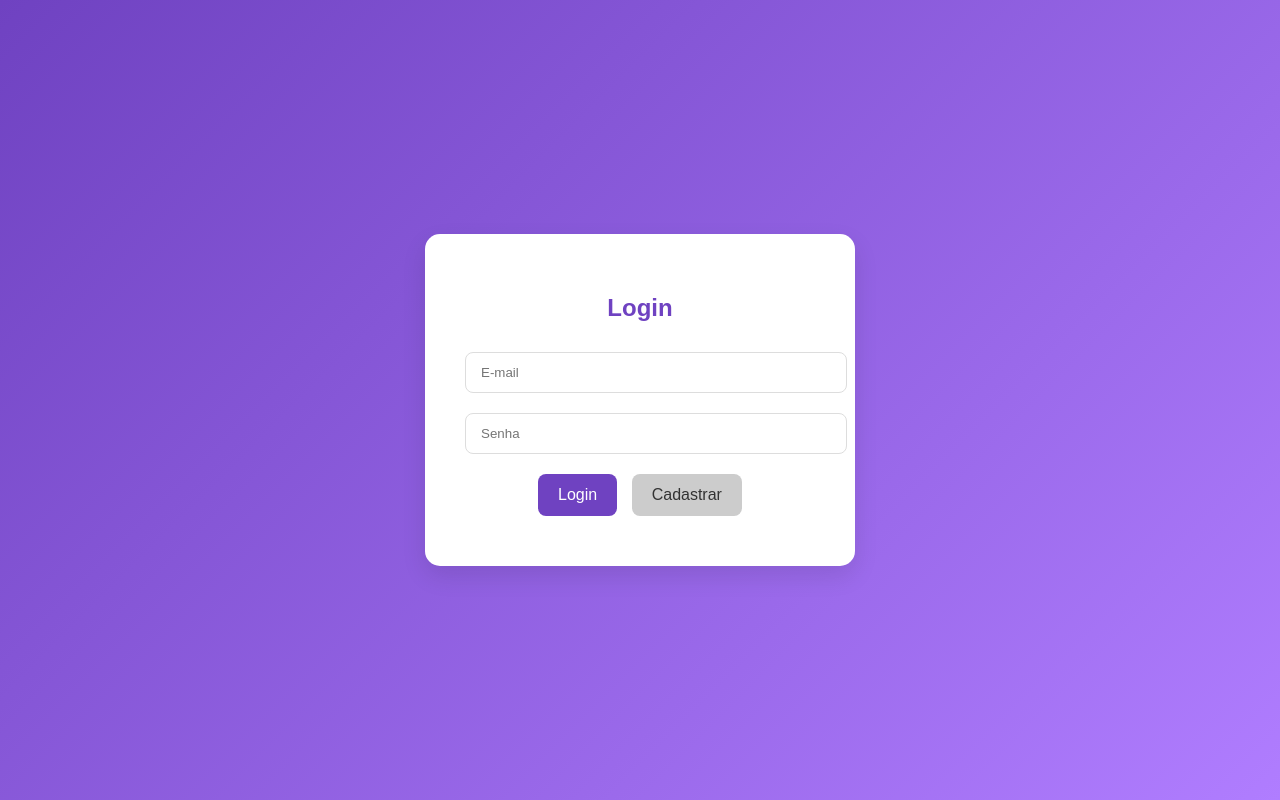
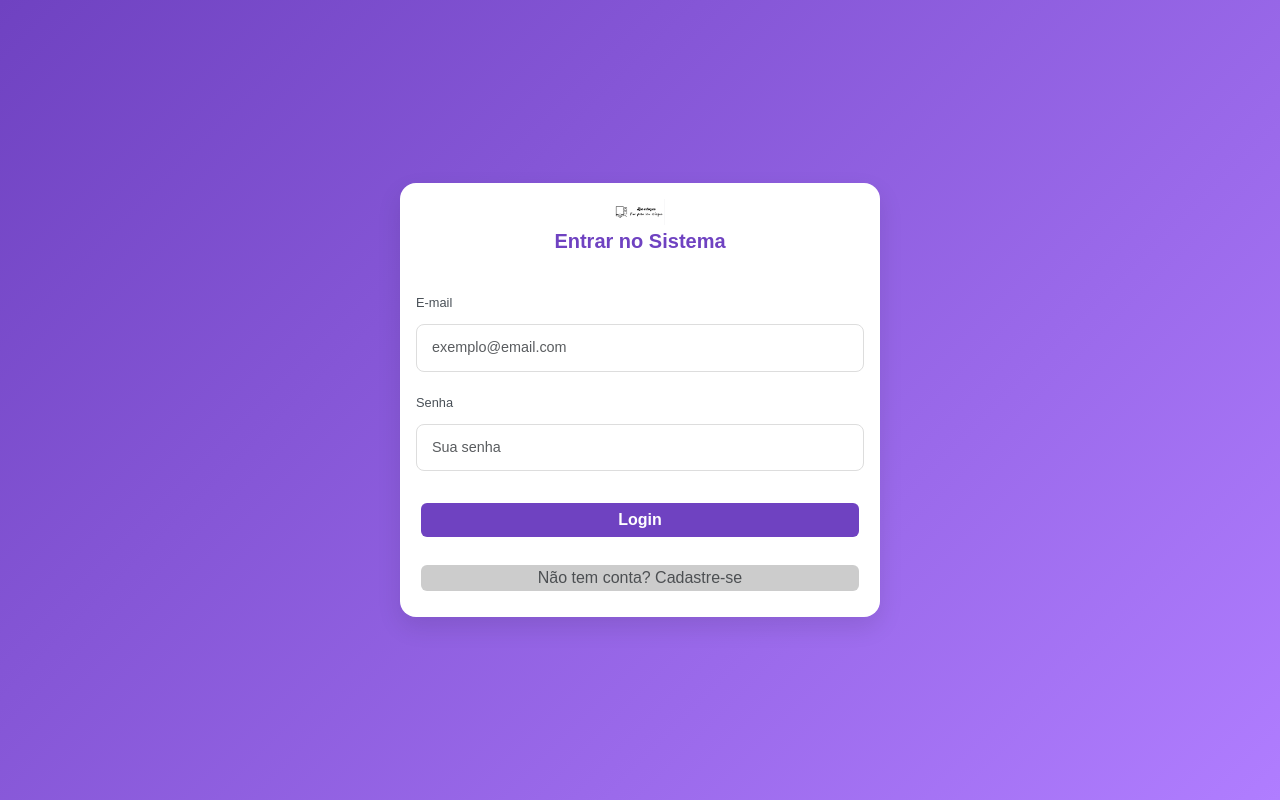
Before and after one commit to EduardoFelipeSilva/fatec, a PHP site: page /resources/views/login.php in a window 1280 px wide. Run offline with PHP 8.4, Linux system fonts and the light colour scheme; style sheets or scripts are compiled from the project's sources.

```diff
--- a/test-main/resources/css/drop_up.css
+++ b/test-main/resources/css/drop_up.css
@@ -473,7 +473,7 @@ html.dark-theme .table td {
 .table-responsive-wrapper table {
     width: 100%;
     border-collapse: collapse;
-    table-layout: fixed;
+    table-layout: auto;
 }
 
 .table-responsive td,
--- a/test-main/resources/views/cadastroTipo.php
+++ b/test-main/resources/views/cadastroTipo.php
@@ -49,7 +49,7 @@
                         </div>
             <?php } ?>
 
-                <form action="../Controller/controllerTipo.php" method="POST" class="form-container">
+                <form action="../controller/controllerTipo.php" method="POST" class="form-container">
                     <input type="hidden" name="acao" value="Salvar">
                     <div class="form-section">
                         <div class="form-row">
--- a/test-main/resources/views/estoque.php
+++ b/test-main/resources/views/estoque.php
@@ -157,7 +157,7 @@ $totalPaginas = ceil($totalEstoques / $limite);
                         <tr>
                             <th>ID</th>
                             <th>Produto</th>
-                            <th>Armazenamento</th>
+                            <th class="text-nowrap">Armazenamento</th>
                             <th>Quantidade</th>
                             <th>Status</th>
                             <th>Adicionar</th>
@@ -180,7 +180,7 @@ $totalPaginas = ceil($totalEstoques / $limite);
                                     <?= htmlspecialchars($estoque['produto_nome']) ?>
                                 </td>
 
-                                <td>
+                                <td class="text-nowrap">
                                     <?= htmlspecialchars($estoque['armazenamento_nome']) ?>
                                 </td>
 
--- a/test-main/resources/views/index.php
+++ b/test-main/resources/views/index.php
@@ -29,9 +29,7 @@
             <a href="vendas.php"><button class="action-btn">
                 <i class="bi bi-bookmark action-icon"></i> Consultar
             </button></a>
-            <a href="login.php"><button class="action-btn">
-                <i class="bi bi-pencil-square action-icon"></i> Login
-            </button></a>
+
             <a href="estoque.php"><button class="action-btn">
                 <i class="bi bi-download action-icon"></i> Remover
             </button></a>
--- a/test-main/resources/views/login.php
+++ b/test-main/resources/views/login.php
@@ -1,6 +1,8 @@
 <?php
-    if(!session_status() == PHP_SESSION_NONE) {
-        Header("Location: index.php");
+    if (session_status() === PHP_SESSION_NONE) { session_start(); }
+    if (isset($_SESSION['usuario_id'])) {
+        header("Location: index.php");
+        exit();
     }
 ?>
 
@@ -12,47 +14,101 @@
     <meta name="viewport" content="width=device-width, initial-scale=1.0">
     <title>Login</title>
     <link rel="icon" href="../public/Logo/logo.png" type="image/png">
+    <link href="https://cdn.jsdelivr.net/npm/bootstrap@5.3.3/dist/css/bootstrap.min.css" rel="stylesheet">
     <script src="../js/login.js"></script>
     <link rel="stylesheet" href="../css/login.css">
+    <style>
+        body {
+            background-color: #f8f9fa;
+            display: flex;
+            flex-direction: column;
+            align-items: center;
+            justify-content: center;
+            min-height: 100vh;
+            margin: 0;
+            padding: 15px 10px;
+        }
+        .login-card {
+            width: 100%;
+            max-width: 480px;
+            padding: 1rem;
+            border-radius: 1rem;
+            background: white;
+            box-shadow: 0 10px 25px rgba(0,0,0,0.1);
+            margin: auto;
+        }
+        .hidden { display: none !important; }
+        .btn-purple { background-color: #6f42c1; color: white; }
+        .btn-purple:hover { background-color: #5a32a3; color: white; }
+        .form-label { font-weight: 500; color: #495057; margin-bottom: 0.05rem; font-size: 0.8rem; }
+        .form-control { padding: 0.35rem 0.75rem; font-size: 0.9rem; }
+        .form-section { transition: opacity 0.3s ease; }
+    </style>
 </head>
 <body>
 
-<div class="container">
-    <h2 id="form-titulo">Login</h2>
+<div class="login-card">
+    <div class="text-center mb-1">
+        <img src="../public/Logo/logo.png" alt="Logo" width="50" class="mb-1">
+        <h2 id="form-titulo" class="fw-bold mb-0" style="font-size: 1.25rem;">Entrar no Sistema</h2>
+    </div>
 
-    <div id="mensagem" class="mensagem"></div>
+    <div id="mensagem" class="mensagem mb-1 text-center small" style="min-height: 18px;"></div>
 
     <!-- Seção do formulário de Login -->
     <div id="loginSection" class="form-section">
-        <form id="loginForm">
-            <input type="email" id="emailLogin" name="email" placeholder="E-mail" required>
-            <input type="password" id="senhaLogin" name="senha" placeholder="Senha" required>
+        <form id="loginForm" class="row g-2">
+            <div class="col-12">
+                <label for="emailLogin" class="form-label">E-mail</label>
+                <input type="email" id="emailLogin" name="email" class="form-control" placeholder="exemplo@email.com" required>
+            </div>
+            <div class="col-12 mb-1">
+                <label for="senhaLogin" class="form-label">Senha</label>
+                <input type="password" id="senhaLogin" name="senha" class="form-control" placeholder="Sua senha" required>
+            </div>
 
-            <div>
-                <button type="submit" id="btn-login">Login</button>
-                <button type="button" id="btn-toggle-cadastro">Cadastrar</button>
+            <div class="col-12 d-grid gap-2">
+                <button type="submit" id="btn-login" class="btn btn-purple py-1 fw-bold">Login</button>
+                <button type="button" id="btn-toggle-cadastro" class="btn btn-link text-decoration-none text-muted py-0 small">Não tem conta? Cadastre-se</button>
             </div>
         </form>
     </div>
 
     <!-- Seção do formulário de Cadastro -->
     <div id="cadastroSection" class="form-section hidden">
-        <form id="cadastroForm">
-            <input type="text" id="nome" name="nome" placeholder="Nome Completo">
-            <input type="text" id="cpf" name="cpf" placeholder="CPF" required>
-            <input type="email" id="email" name="email" placeholder="E-mail" required>
-            <input type="password" id="senha" name="senha" placeholder="Senha" required>
-            <input type="text" id="telefone" name="telefone" placeholder="Telefone" required>
-            <input type="text" id="endereco" name="endereco" placeholder="endereco" required>
-            <input type="text" id="cargo" name="cargo" placeholder="Cargo" >
-
-            <input type="text" id="foto" name="foto" placeholder="Foto" required>
-
-
-
-            <div>
-                <button type="submit" id="btn-cadastro">Cadastrar</button>
-                <button type="button" id="btn-voltar">Voltar</button>
+        <form id="cadastroForm" class="row g-1">
+            <div class="col-12">
+                <label for="nome" class="form-label">Nome Completo</label>
+                <input type="text" id="nome" name="nome" class="form-control" placeholder="Nome completo" required>
+            </div>
+            <div class="col-6">
+                <label for="cpf" class="form-label">CPF</label>
+                <input type="text" id="cpf" name="cpf" class="form-control" placeholder="000.000.000-00" required>
+            </div>
+            <div class="col-6">
+                <label for="telefone" class="form-label">Telefone</label>
+                <input type="text" id="telefone" name="telefone" class="form-control" placeholder="(00) 00000-0000" required>
+            </div>
+            <div class="col-6">
+                <label for="cargo" class="form-label">Cargo</label>
+                <input type="text" id="cargo" name="cargo" class="form-control" placeholder="Cargo">
+            </div>
+            <div class="col-6">
+                <label for="email" class="form-label">E-mail</label>
+                <input type="email" id="email" name="email" class="form-control" placeholder="E-mail" required>
+            </div>
+            <div class="col-12">
+                <label for="endereco" class="form-label">Endereço</label>
+                <input type="text" id="endereco" name="endereco" class="form-control" placeholder="Cidade / Estado" required>
+            </div>
+            <div class="col-12">
+                <label for="senha" class="form-label">Senha</label>
+                <input type="password" id="senha" name="senha" class="form-control" placeholder="Mínimo 6 caracteres" required>
+            </div>
+            <input type="hidden" id="foto" name="foto" value="">
+            <div class="col-12 d-grid gap-1 mt-2">
+                <button type="submit" id="btn-cadastro" class="btn btn-purple py-1 fw-bold">Cadastrar</button>
+                <button type="button" id="btn-voltar" class="btn btn-link text-decoration-none text-muted py-0 small">Voltar ao Login</button>
             </div>
         </form>
     </div>
--- a/test-main/resources/views/perfil.php
+++ b/test-main/resources/views/perfil.php
@@ -1,8 +1,7 @@
 <?php
 include 'sessao.php';
 
-$id_usuario = $_SESSION['usuario_id'];
-$usuario = UsuarioDao::selectById($id_usuario);
+
 
 require_once '../dao/UsuarioDao.php';
 
```
